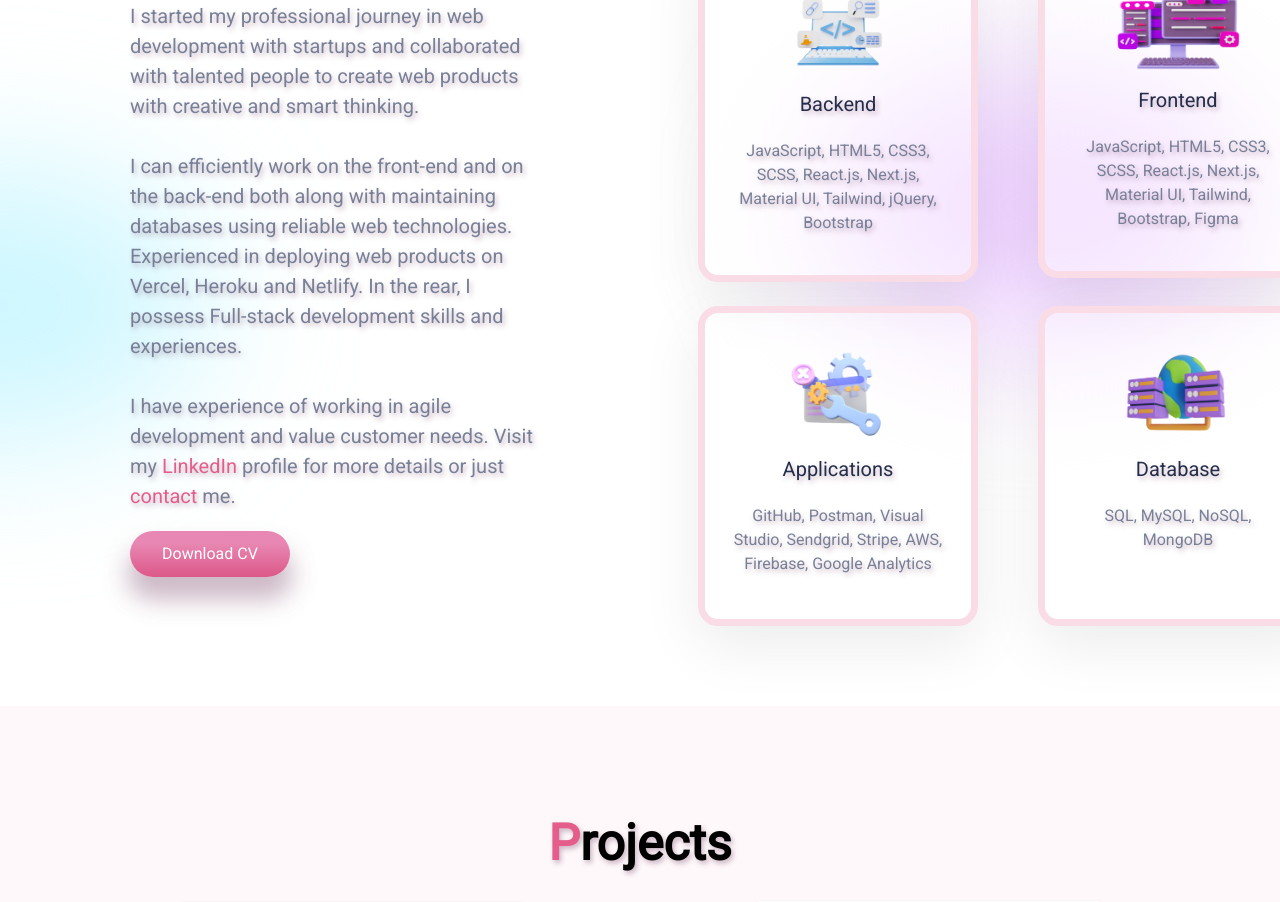
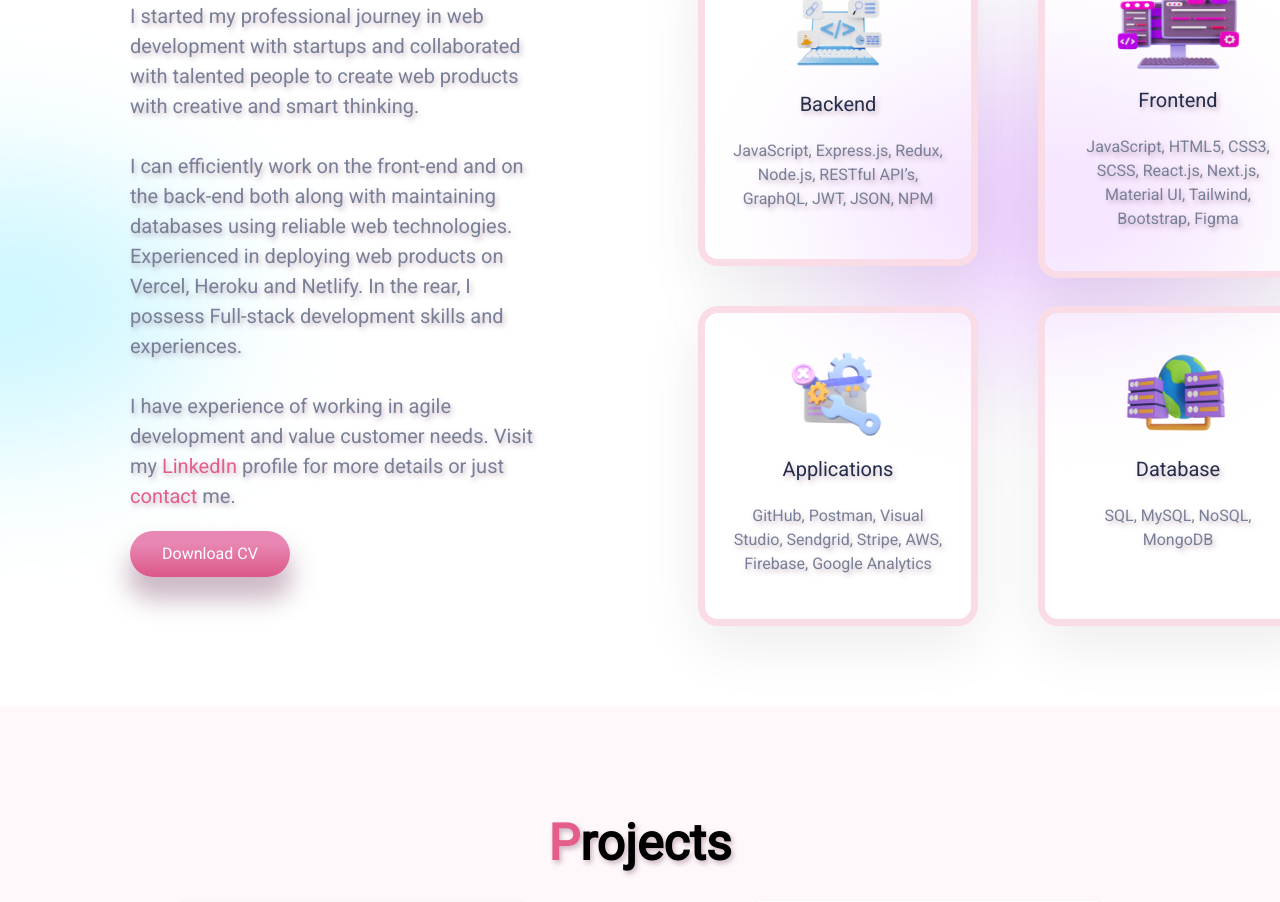
Before and after one commit to kirti18patel/kirti-portfolio, a React (Create React App) app: page / in a window 1280 px wide. Shown: the part 3060-3962 px from the top of the page. Built offline with nearby package versions, Linux system fonts and the light colour scheme.

Commit message:
Update index.js

```diff
--- a/src/components/Skills/index.js
+++ b/src/components/Skills/index.js
@@ -58,7 +58,7 @@ const Skills = () => {
           <Card
             icon={Backend}
             heading={"Backend"}
-            detail={"JavaScript, HTML5, CSS3, SCSS, React.js, Next.js, Material UI, Tailwind,  jQuery, Bootstrap"}
+            detail={"JavaScript, Express.js, Redux, Node.js, RESTful API’s, GraphQL, JWT, JSON, NPM"}
           />
         </motion.div>
         <motion.div
```
